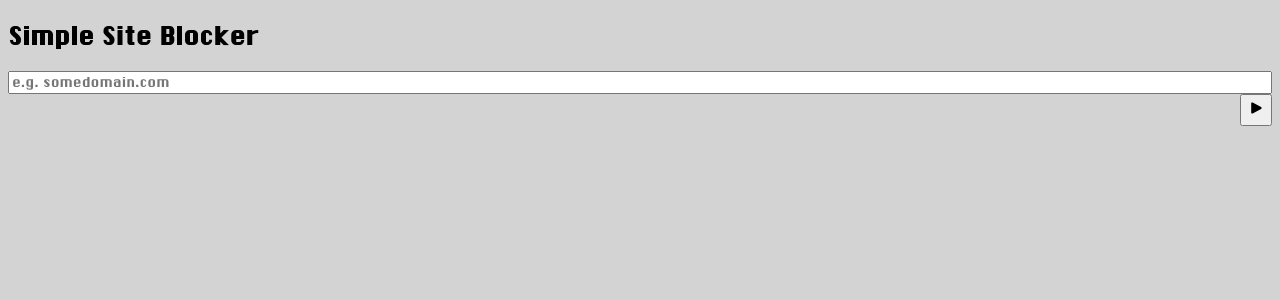
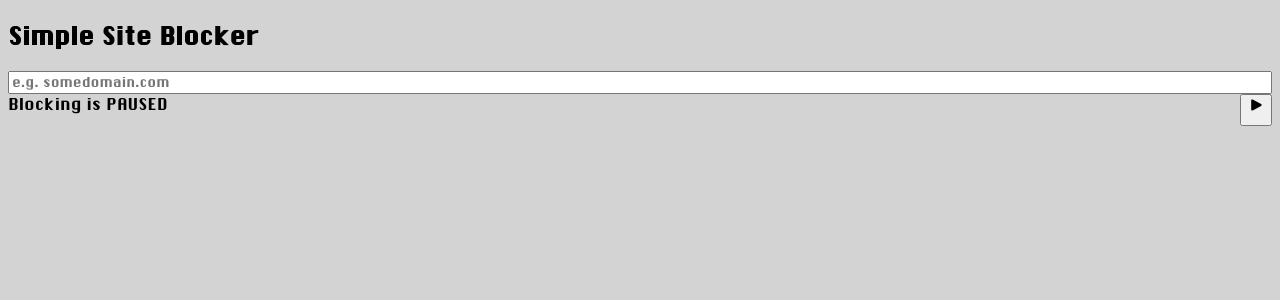
Before and after one commit to mphiliposian/simple-site-blocker, a React (Vite) app: page / in a window 1280 px wide. Both pictures are taken after a click on the button 1256 px from the left and 109 px from the top of the page. Shown: the top 300 px of the page. Built offline with nearby package versions, Linux system fonts and the light colour scheme.

Commit message:
fix button alignments, add paused message

```diff
--- a/src/components/BlockListItem.jsx
+++ b/src/components/BlockListItem.jsx
@@ -8,7 +8,7 @@ export function BlockListItem({ value, onChange, onRemove }) {
                 value={value}
                 onChange={(e) => onChange(e.target.value)}
             />
-            <button onClick={onRemove}>
+            <button className={styles.TrashButton} onClick={onRemove}>
                 <img src="/src/assets/trash.svg" />
             </button>
         </div>
--- a/src/components/BlockListItem.module.css
+++ b/src/components/BlockListItem.module.css
@@ -8,3 +8,8 @@
     flex: 1;
     min-width: 0;
 }
+
+.TrashButton {
+    display: flex;
+    justify-content: center;
+}
--- a/src/components/PauseButton.jsx
+++ b/src/components/PauseButton.jsx
@@ -21,10 +21,15 @@ export function PauseButton() {
     }, [blockState]);
 
     return (
-        <button className={styles.PauseButton} onClick={onClick}>
-            <img
-                src={`/src/assets/${blockState === "active" ? "pause" : "play"}.svg`}
-            />
-        </button>
+        <div className={styles.PauseMenu}>
+            <span className={`${blockState === "active" ? styles.Hidden : ""}`}>
+                Blocking is PAUSED
+            </span>
+            <button className={styles.PauseButton} onClick={onClick}>
+                <img
+                    src={`/src/assets/${blockState === "active" ? "pause" : "play"}.svg`}
+                />
+            </button>
+        </div>
     );
 }
--- a/src/components/PauseButton.module.css
+++ b/src/components/PauseButton.module.css
@@ -1,5 +1,16 @@
+.PauseMenu {
+    display: flex;
+    flex-direction: row;
+}
+
 .PauseButton {
     width: 32px;
     height: 32px;
     margin-left: auto;
+    display: flex;
+    justify-content: center;
 }
+
+.Hidden {
+    visibility: hidden;
+}
```
